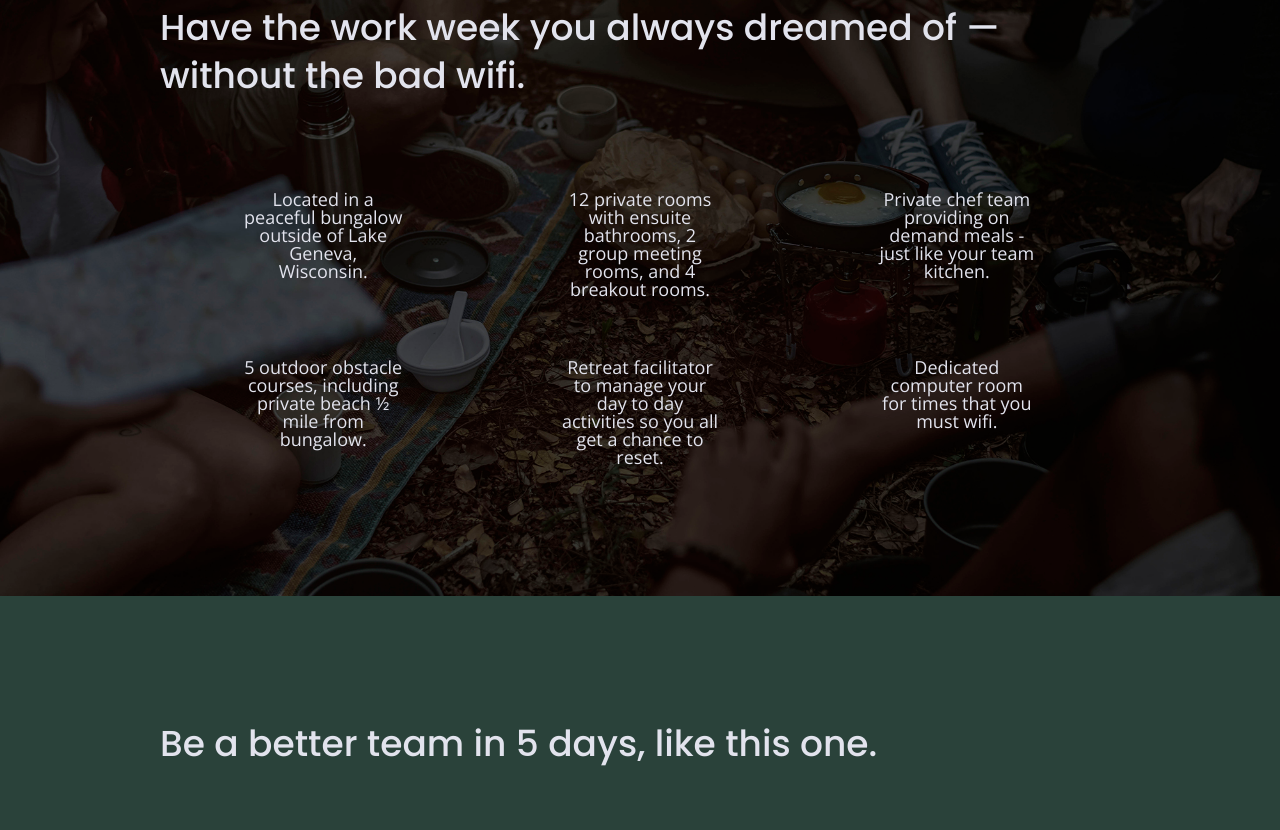
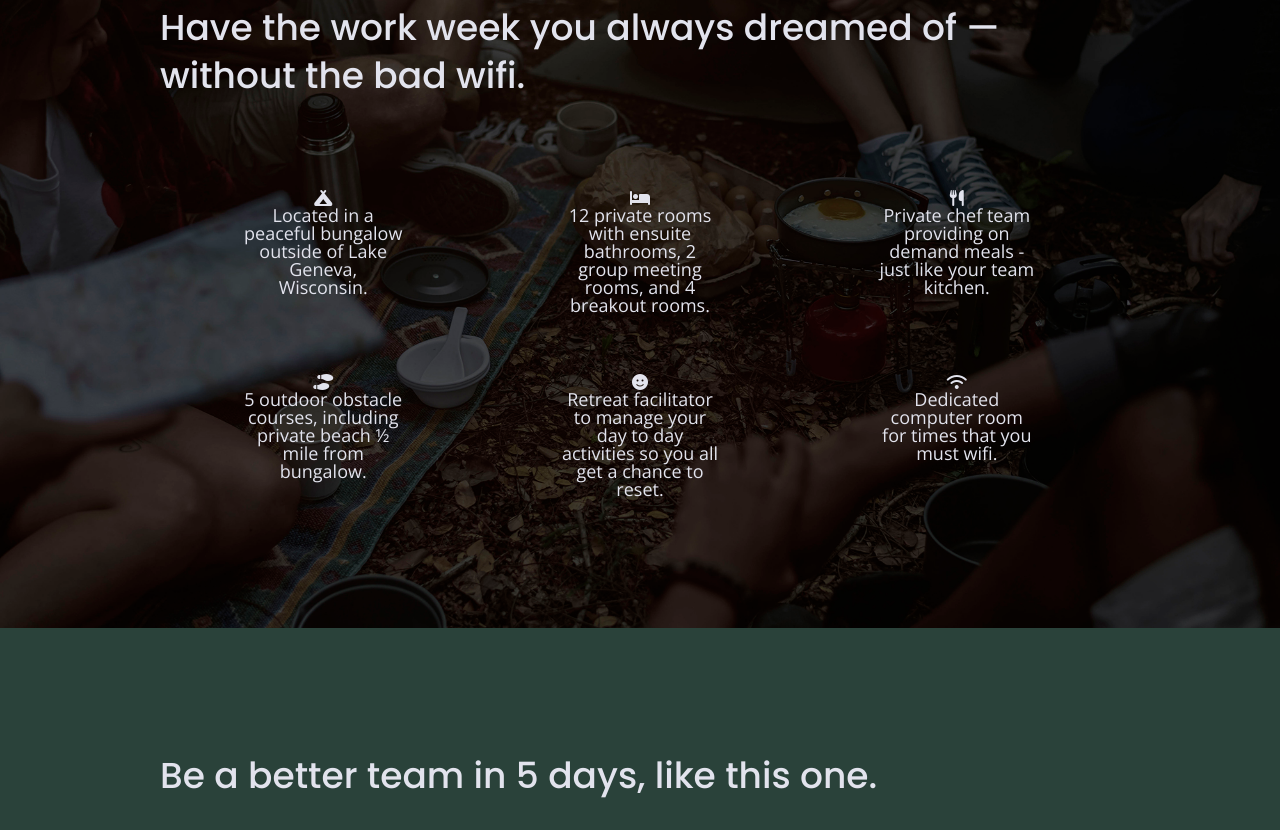
Before and after one commit to Sheedwebdev/Unplugged, a website built with Parcel: page index.html in a window 1280 px wide. Shown: the part 1065-1895 px from the top of the page. Built offline with nearby package versions, Linux system fonts and the light colour scheme.

Commit message:
added fa icons

```diff
--- a/index.html
+++ b/index.html
@@ -1,173 +1,3 @@
-<!--<!doctype html>
-<html class="no-js" lang="">
-
-<head>
-  <meta charset="utf-8">
-  <title>Unplugged Retreat</title>
-  <meta name="description" content="">
-  <meta name="viewport" content="width=device-width, initial-scale=1">
-  <meta property="og:title" content="">
-  <meta property="og:type" content="">
-  <meta property="og:url" content="">
-  <meta property="og:image" content="">
-
-  <link href="https://fonts.googleapis.com/css?family=Open+Sans:400,700|Poppins:500,700" rel="stylesheet">
-  <link rel="manifest" href="site.webmanifest">
-  <link rel="apple-touch-icon" href="icon.png">
-
-
-  <link rel="stylesheet" href="css/normalize.css">
-  <link rel="stylesheet" href="css/main.css">
-
-  <meta name="theme-color" content="#fafafa">
-</head>
-
-<body>
-
-
-  <header>
-    <div class="content-wrapper">
-      <figure>
-        <a href="#">
-          <img src="img/unpluggedlogo.png" alt="unplugged logo">
-        </a>
-      </figure>
-      <div class="header-divider"></div>
-      <nav>
-           <ul>
-               <li><a href="faq/index.html" rel="noopener">FAQ</a></li>
-               <li><a href="about/index.html" rel="noopener">About</a></li>
-           </ul>
-      </nav>
-    </div>
-  </header>
-  <main>
-    <section class="hero-area">
-      <div class="content-wrapper">
-        <h1>Retreat from the desk, return refreshed</h1>
-      </div>
-    </section>
-
-    <aside>
-      <div class="content-wrapper">
-         <div class="form-description">
-            <h3>Want to join the next retreat?</h3>
-            <p>Find out when we are holding our next
-              retreat and how your company or team
-              can sign up!
-            </p>
-         </div>
-         <div class="form">
-            <h3>Find out more</h3>
-            <input type="text" name="name" value="name@email.com">
-            <input type="button" value="Download Itinerary">
-         </div>
-      </div>
-    </aside>
-    <section class="features">
-      <div class="content-wrapper">
-        <h2>Have the work week you always dreamed of
-            - without the bad wifi.</h2>
-        <div class="features-items">
-          <article>
-              <p class="features-icon"></p>
-              <p class="features-item-description">Located in a peacful
-                 bungalow outside of Lake Geneva Wisconsin
-              </p>
-          </article>
-          <article>
-              <p class="features-icon"></p>
-              <p class="features-item-description">12 private rooms with
-                 ensuite bathrooms, 2 group meeting
-                 ooms, and 4 breakout rooms.
-             </p>
-          </article>
-          <article>
-              <p class="features-icon"></p>
-              <p class="features-item-description">Private chef team providing
-                 on demand meals - just like your team kitchen.
-              </p>
-          </article>
-          <article>
-              <p class="features-icon"></p>
-              <p class="features-item-description">5 outdoor obstable courses,
-                 including private beach 1/2 mile from bungalow.
-              </p>
-          </article>
-          <article>
-              <p class="features-icon"></p>
-              <p class="features-item-description"> Retreat facilitator to manage
-                 your day to day activities so you all get a chance to reset.
-              </p>
-          </article>
-          <article>
-              <p class="features-icon"></p>
-              <p class="features-item-description">Dedicated computer room for times
-                 that you must wifi.
-              </p>
-          </article>
-        </div>
-      </div>
-    </section>
-    <section class="reviews">
-      <div class="content-wrapper">
-        <h2>Be a better team in 5 days, like this one.</h2>
-        <article>
-            <div>
-              <h3>LaCrue Bottling Co. October 2018</h3>
-              <p>Lorem ipsum dolor sit amet, consectetur adipiscing elit, sed
-                do eiusmod tempor incididunt ut labore et dolore magna aliqua.
-                Ut enim ad minim veniam, quis nostrud exercitation ullamco laboris
-                nisi ut alliquip ex ea commodo consequat.  Duis aute irure dolor
-                in reprehenderit in voluptate velit esse cillum dolore eu fugiat
-                nulla pariatur.
-              </p>
-            </div>
-        </article>
-      </div>
-    </section>
-  </main>
-  <footer>
-    <div class="content-wrapper">
-      <div class="footer-content">
-          <div class="contact">
-            <h4>Contact</h4>
-            <address>
-              <p>555-555-5555<br>hello@unplugged.com</p>
-            </address>
-          </div>
-          <div class="social">
-            <h4>Social</h4>
-            <div class="social-icons">
-              <p><a href="https://www.facebook.com/yoursite" target="_blank" rel="noopener"></a></p>
-              <p><a href="https://www.instagram.com/yoursite" target="_blank" rel="noopener"></a></p>
-              <p><a href="https://www.twitter.com/yoursite" target="_blank" rel="noopener"></a></p>
-
-            </div>
-          </div>
-      </div>
-    </div>
-    <div class="copyright">
-      <p>Copyright 202X | Unplugged</p>
-    </div>
-  </footer>
-
-  <script src="js/vendor/modernizr-3.11.2.min.js"></script>
-  <script src="js/plugins.js"></script>
-  <script src="js/main.js"></script>
-
-
-  <script>
-    window.ga = function () { ga.q.push(arguments) }; ga.q = []; ga.l = +new Date;
-    ga('create', 'UA-XXXXX-Y', 'auto'); ga('set', 'anonymizeIp', true); ga('set', 'transport', 'beacon'); ga('send', 'pageview')
-  </script>
-  <script src="https://www.google-analytics.com/analytics.js" async></script>
-</body>
-</html>----->
-
-
-<!--Unplugged Project Solution Code-->
-
 <!doctype html>
 <html class="no-js" lang="en">
 
@@ -177,7 +7,6 @@
   <title>Unplugged Retreat</title>
   <meta name="description" content="">
   <meta name="viewport" content="width=device-width, initial-scale=1, shrink-to-fit=no">
-
   <link rel="manifest" href="site.webmanifest">
   <link rel="apple-touch-icon" href="icon.png">
   <!-- Place favicon.ico in the root directory -->
@@ -185,6 +14,7 @@
   <link href="https://fonts.googleapis.com/css?family=Open+Sans:400,700|Poppins:500,700" rel="stylesheet">
   <link rel="stylesheet" href="css/normalize.css">
   <link rel="stylesheet" href="css/main.css">
+  <script src="https://kit.fontawesome.com/fb42c91ae1.js" crossorigin="anonymous"></script>
 </head>
 
 <body>
@@ -240,43 +70,37 @@
         <h2>Have the work week you always dreamed of — without the bad wifi.</h2>
         <div class="features-items">
           <article>
-            <p class="fontawesome-icon">
-            </p>
+            <i class="fa-sharp fa-solid fa-campground"></i>
             <p class="features-item-description">
               Located in a peaceful bungalow outside of Lake Geneva, Wisconsin.
             </p>
           </article>
           <article>
-            <p class="fontawesome-icon">
-            </p>
+            <i class="fa-solid fa-bed"></i>
             <p class="features-item-description">
               12 private rooms with ensuite bathrooms, 2 group meeting rooms, and 4 breakout rooms.
             </p>
           </article>
           <article>
-            <p class="fontawesome-icon">
-            </p>
+            <i class="fa-solid fa-utensils"></i>
             <p class="features-item-description">
               Private chef team providing on demand meals - just like your team kitchen.
             </p>
           </article>
           <article>
-            <p class="fontawesome-icon">
-            </p>
+            <i class="fa-solid fa-shoe-prints"></i>
             <p class="features-item-description">
               5 outdoor obstacle courses, including private beach ½ mile from bungalow.
             </p>
           </article>
           <article>
-            <p class="fontawesome-icon">
-            </p>
+            <i class="fa-solid fa-face-smile"></i>
             <p class="features-item-description">
               Retreat facilitator to manage your day to day activities so you all get a chance to reset.
             </p>
           </article>
           <article>
-            <p class="fontawesome-icon">
-            </p>
+            <i class="fa-sharp fa-solid fa-wifi"></i>
             <p class="features-item-description">
               Dedicated computer room for times that you must wifi.
             </p>
```
